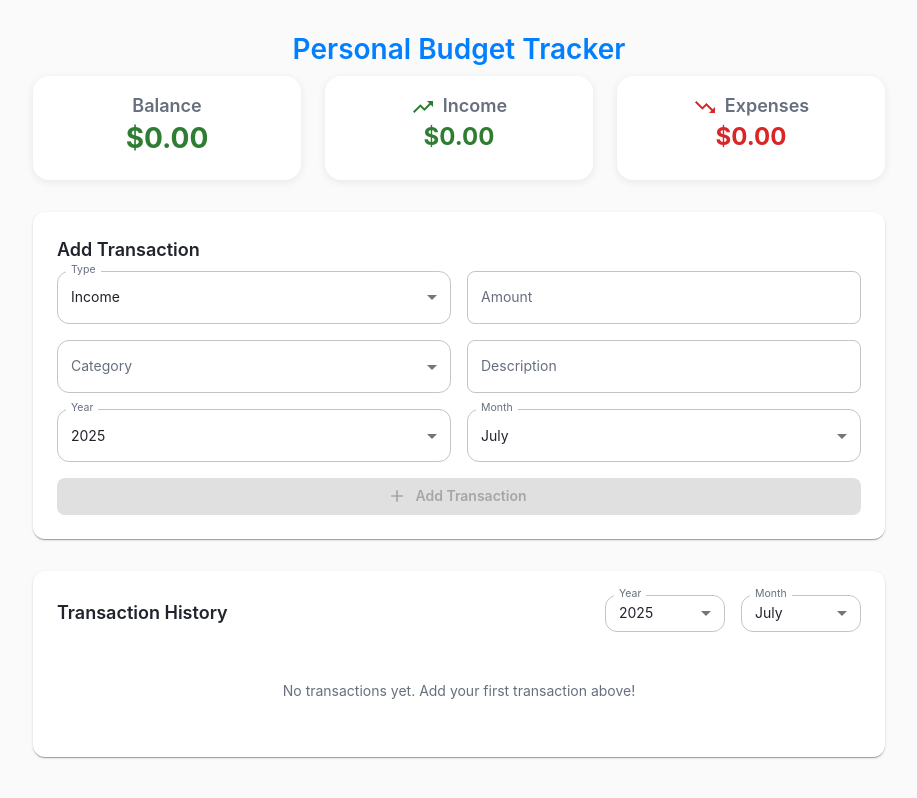
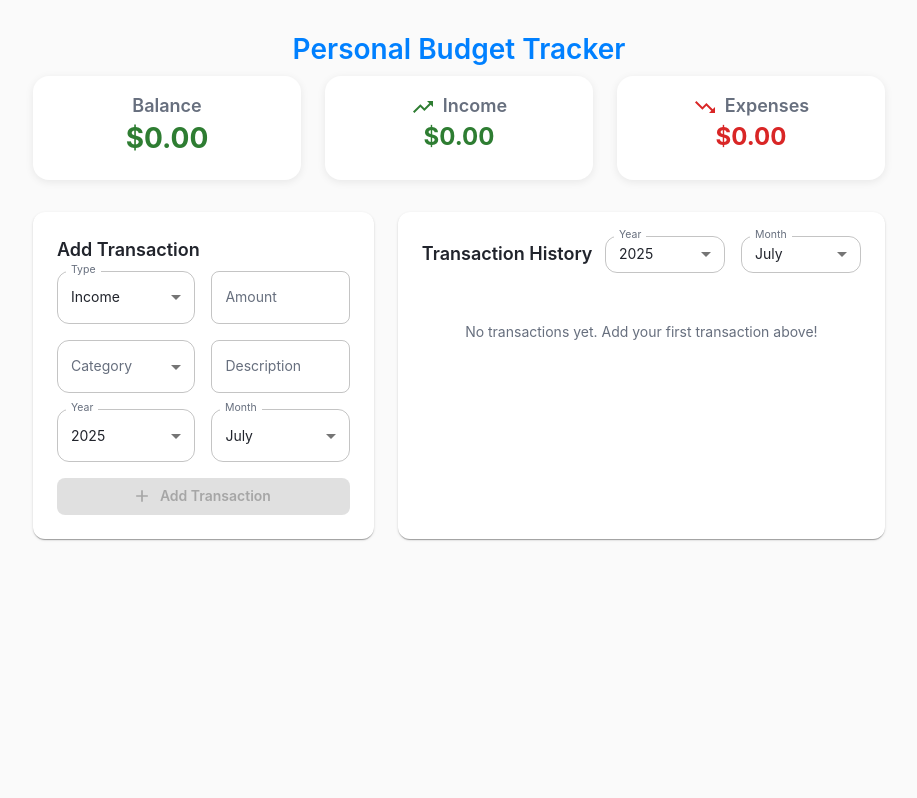
Before and after one commit to Stepanterra/pet-project-personal-budget-tracker, a React (Vite) app: page / in a window 1280 px wide. Shown: the whole page, without its empty margins (181-1098 px from the left). Built offline with nearby package versions, Linux system fonts and the light colour scheme.

Commit message:
Move container to the right
Move the specified container to the right of the "Add Transaction" container.

```diff
--- a/src/pages/BudgetApp.tsx
+++ b/src/pages/BudgetApp.tsx
@@ -170,8 +170,10 @@ const BudgetApp: React.FC = () => {
         </Card>
       </Stack>
 
+      {/* Main Content - Side by Side */}
+      <Stack direction={{ xs: 'column', lg: 'row' }} spacing={3} sx={{ mb: 4 }}>
         {/* Add Transaction Form */}
-      <Paper sx={{ p: 3, mb: 4 }}>
+        <Paper sx={{ p: 3, flex: 1 }}>
           <Typography variant="h6" gutterBottom>
             Add Transaction
           </Typography>
@@ -265,7 +267,7 @@ const BudgetApp: React.FC = () => {
         </Paper>
 
         {/* Transaction History */}
-      <Paper sx={{ p: 3 }}>
+        <Paper sx={{ p: 3, flex: 1.5 }}>
         <Box display="flex" justifyContent="space-between" alignItems="center" mb={2}>
           <Typography variant="h6">
             Transaction History
@@ -363,6 +365,7 @@ const BudgetApp: React.FC = () => {
           </List>
         )}
         </Paper>
+      </Stack>
     </Container>
   );
 };
```
Lines whose indentation alone changed are shown as unchanged.
